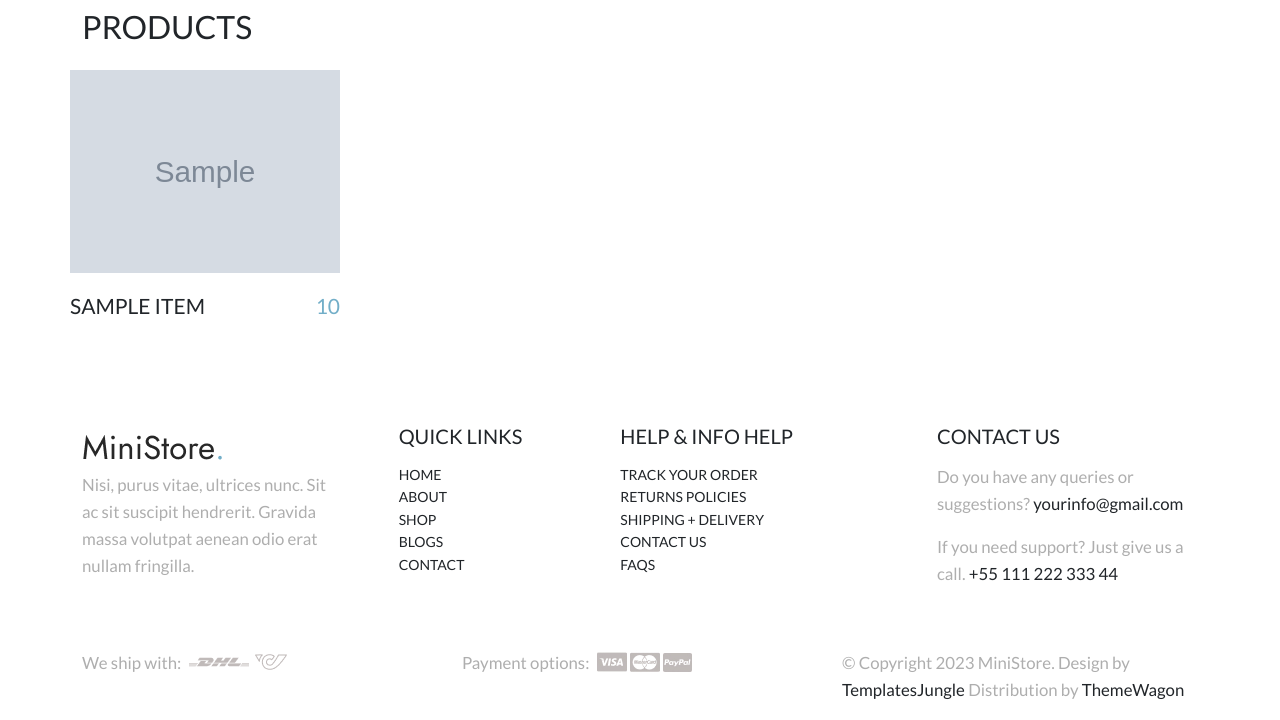
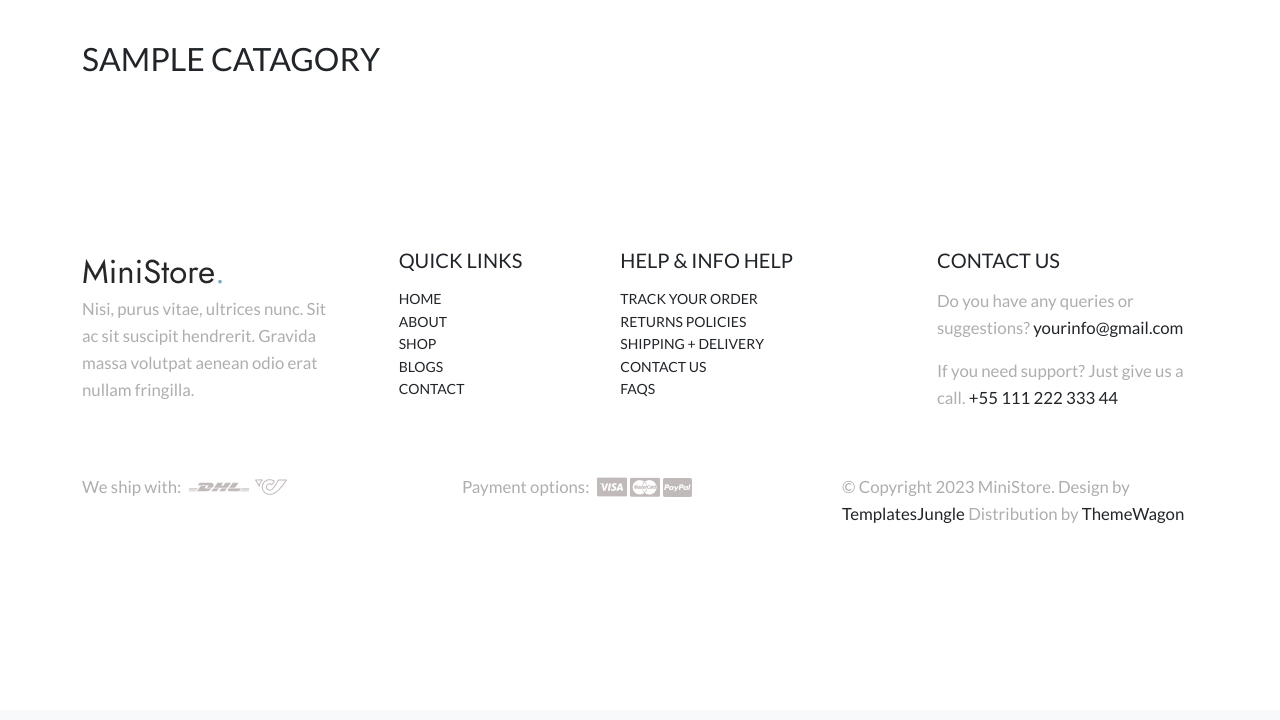
Before and after one commit to rohitkr00/Ecom_API, a Django app: template my_task/templates/ecomapp/products.html in a window 1280 px wide. Shown: the part 90-810 px from the top of the page. After the commit the page ends 613 px from the top, so only its background shows below. Run offline with Django 4.2, Linux system fonts and the light colour scheme; the template is opened without the code that fills it: most values are stand-ins (such as "Sample title", 1, 10 or a date in 2020); grey boxes marked "Sample" are stand-in pictures; some libraries are stand-ins or nearby versions.

Commit message:
product.html(arranging category)

```diff
--- a/my_task/templates/ecomapp/components/login.html
+++ b/my_task/templates/ecomapp/components/login.html
@@ -7,6 +7,7 @@
 {% block content %}
 <form method='POST' action="{% url 'login' %}" >
 {% csrf_token %}
+
 <section class="p-4" style="background-color: #eee;">
     <div class="container h-100">
       <div class="row d-flex justify-content-center align-items-center h-100">
--- a/my_task/templates/ecomapp/footer.html
+++ b/my_task/templates/ecomapp/footer.html
@@ -1,6 +1,6 @@
 <!-- templates/ecommerce_app/footer.html -->
 {% load static %}
-<footer id="footer" class="overflow-hidden">
+<footer id="footer" class="overflow-hidden pt-5">
     <div class="container">
       <div class="row">
         <div class="footer-top-area">
--- a/my_task/templates/ecomapp/home.html
+++ b/my_task/templates/ecomapp/home.html
@@ -4,7 +4,9 @@
 
 {% block content %}
 <!-- Billboard section -->
+
 <section id="billboard" class="position-relative overflow-hidden bg-light-blue">
+
   <div class="swiper main-swiper">
     <div class="swiper-wrapper">
       <div class="swiper-slide">
@@ -13,7 +15,7 @@
             <div class="col-md-6">
               <div class="banner-content">
                 <h1 class="display-2 text-uppercase text-dark pb-5">Your Products Are Great.</h1>
-                <a href="{% url 'home' %}" class="btn btn-medium btn-dark text-uppercase btn-rounded-none">Shop Product</a>
+                <a href="{% url 'product' %}" class="btn btn-medium btn-dark text-uppercase btn-rounded-none">Shop Product</a>
               </div>
             </div>
             <div class="col-md-5">
--- a/my_task/templates/ecomapp/products.html
+++ b/my_task/templates/ecomapp/products.html
@@ -6,18 +6,76 @@
 
 {% block content %}
 <section id="mobile-products" class="product-store position-relative padding-large">
+  {% if catagory%}
+  {% for j in catagory %}
     <div class="container">
       <div class="row">
-        <div class="display-header d-flex justify-content-between pb-3">
-          <h2 class="display-7 text-dark text-uppercase">Products</h2>
+        <div class="display-header d-flex justify-content-between pb-3 pt-3">
+          <h2 class="display-7 text-dark text-uppercase pt-3 ">{{ j.name }}</h2>
           {% comment %} <div class="btn-right">
             <a href="shop.html" class="btn btn-medium btn-normal text-uppercase">Go to Shop</a>
           </div> {% endcomment %}
         </div>
+
         <div class="swiper product-swiper">
+
           <div class="swiper-wrapper">
             {% for i in products %}
+            {% if i.category == j.name %}
             <div class="swiper-slide">
+
+              <div class="product-card position-relative ">
+                <div class="image-holder shadow" style="height: 230px; width: 250px; overflow: hidden;">
+                  <img src="/media/{{i.product_image}}" style="height: 100%; width: 100%; overflow: hidden;" alt="product-item" class="img-fluid shadow">
+                </div>
+                <div class="cart-concern position-absolute">
+                  <div class="cart-button d-flex">
+                    {% comment %} <a href="#" class="btn btn-medium btn-black">Add to Cart<svg class="cart-outline"><use xlink:href="#cart-outline"></use></svg></a> {% endcomment %}
+                    <form action="{% url 'cart' %}" method="POST">  <!-- URL to the view handling the form -->
+                      {% csrf_token %}
+                      <input type="hidden" name="product_id" value="{{ i.id }}">  <!-- Product ID to send -->
+                      <input type="submit" value="Add to cart" class="btn btn-primary">
+                  </form>
+                  </div>
+                </div>
+                <div class="card-detail d-flex justify-content-between align-items-baseline pt-3">
+                  <h3 class="card-title text-uppercase">
+                    <a href="#">{{i.product_name}}</a>
+                  </h3>
+                  <span class="item-price text-primary">₹{{i.price}}</span>
+
+                </div>
+              </div>
+            </div>
+
+
+            {% endif %}
+
+            {% endfor %}
+
+          </div>
+        </div>
+      </div>
+    </div>
+    <div class="swiper-pagination position-absolute text-center"></div>
+    {% endfor %}
+    {% else %}
+    <div class="container">
+      <div class="row">
+        <div class="display-header d-flex justify-content-between pb-3 pt-3">
+          <h4 class="display-7 text-dark text-uppercase pt-3">You search products</h4>
+          {% comment %} <div class="btn-right">
+            <a href="shop.html" class="btn btn-medium btn-normal text-uppercase">Go to Shop</a>
+          </div> {% endcomment %}
+        </div>
+
+        <div class="swiper product-swiper">
+
+          <div class="swiper-wrapper">
+            {% for i in products %}
+
+            <div class="swiper-slide">
+
               <div class="product-card position-relative">
                 <div class="image-holder">
                   <img src="/media/{{i.product_image}}" alt="product-item" class="img-fluid">
@@ -36,88 +94,23 @@
                   <h3 class="card-title text-uppercase">
                     <a href="#">{{i.product_name}}</a>
                   </h3>
-                  <span class="item-price text-primary">{{i.price}}</span>
+                  <span class="item-price text-primary">₹{{i.price}}</span>
 
                 </div>
               </div>
             </div>
+
+
+
+
             {% endfor %}
-            {% comment %} <div class="swiper-slide">
-              <div class="product-card position-relative">
-                <div class="image-holder">
-                  <img src="{% static 'images/product-item2.jpg' %}" alt="product-item" class="img-fluid">
-                </div>
-                <div class="cart-concern position-absolute">
-                  <div class="cart-button d-flex">
-                    <a href="#" class="btn btn-medium btn-black">Add to Cart<svg class="cart-outline"><use xlink:href="#cart-outline"></use></svg></a>
-                  </div>
-                </div>
-                <div class="card-detail d-flex justify-content-between align-items-baseline pt-3">
-                  <h3 class="card-title text-uppercase">
-                    <a href="#">Iphone 11</a>
-                  </h3>
-                  <span class="item-price text-primary">$1100</span>
-                </div>
-              </div>
-            </div>
-            <div class="swiper-slide">
-              <div class="product-card position-relative">
-                <div class="image-holder">
-                  <img src="{% static 'images/product-item3.jpg' %}" alt="product-item" class="img-fluid">
-                </div>
-                <div class="cart-concern position-absolute">
-                  <div class="cart-button d-flex">
-                    <a href="#" class="btn btn-medium btn-black">Add to Cart<svg class="cart-outline"><use xlink:href="#cart-outline"></use></svg></a>
-                  </div>
-                </div>
-                <div class="card-detail d-flex justify-content-between align-items-baseline pt-3">
-                  <h3 class="card-title text-uppercase">
-                    <a href="#">Iphone 8</a>
-                  </h3>
-                  <span class="item-price text-primary">$780</span>
-                </div>
-              </div>
-            </div>
-            <div class="swiper-slide">
-              <div class="product-card position-relative">
-                <div class="image-holder">
-                  <img src="{% static 'images/product-item4.jpg' %}" alt="product-item" class="img-fluid">
-                </div>
-                <div class="cart-concern position-absolute">
-                  <div class="cart-button d-flex">
-                    <a href="#" class="btn btn-medium btn-black">Add to Cart<svg class="cart-outline"><use xlink:href="#cart-outline"></use></svg></a>
-                  </div>
-                </div>
-                <div class="card-detail d-flex justify-content-between align-items-baseline pt-3">
-                  <h3 class="card-title text-uppercase">
-                    <a href="#">Iphone 13</a>
-                  </h3>
-                  <span class="item-price text-primary">$1500</span>
-                </div>
-              </div>
-            </div>
-            <div class="swiper-slide">
-              <div class="product-card position-relative">
-                <div class="image-holder">
-                  <img src="{% static 'images/product-item5.jpg' %}" alt="product-item" class="img-fluid">
-                </div>
-                <div class="cart-concern position-absolute">
-                  <div class="cart-button d-flex">
-                    <a href="#" class="btn btn-medium btn-black">Add to Cart<svg class="cart-outline"><use xlink:href="#cart-outline"></use></svg></a>
-                  </div>
-                </div>
-                <div class="card-detail d-flex justify-content-between align-items-baseline pt-3">
-                  <h3 class="card-title text-uppercase">
-                    <a href="#">Iphone 12</a>
-                  </h3>
-                  <span class="item-price text-primary">$1300</span>
-                </div>
-              </div>
-            </div> {% endcomment %}
+
           </div>
         </div>
       </div>
     </div>
     <div class="swiper-pagination position-absolute text-center"></div>
+    {% endif %}
+
   </section>
 {% endblock %}
```
Also changed, not shown: my_task/authapp/views/web.py (+7 -5 lines), my_task/my_task/settings.py (+8 -0 lines), my_task/templates/ecomapp/components/signup.html (+12 -12 lines), my_task/media/product_images/06-removebg-preview_1.png (added), my_task/media/product_images/Group_33_1.png (added), my_task/media/product_images/nate-johnston-PcbJL9CYSXs-unsplash.jpg (added), my_task/media/product_images/peter-broomfield-m3m-lnR90uM-unsplash.jpg (added), 1 other file.
